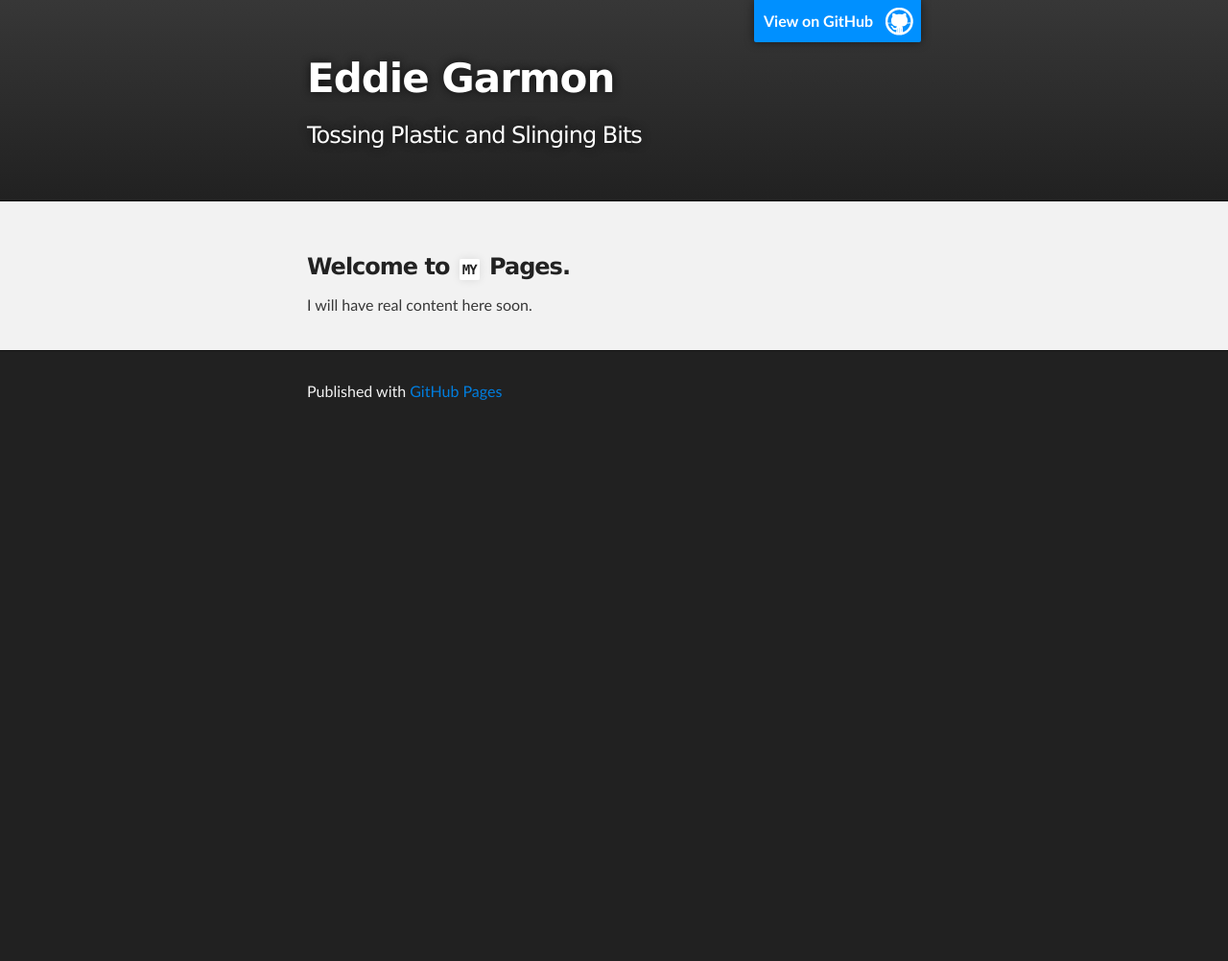
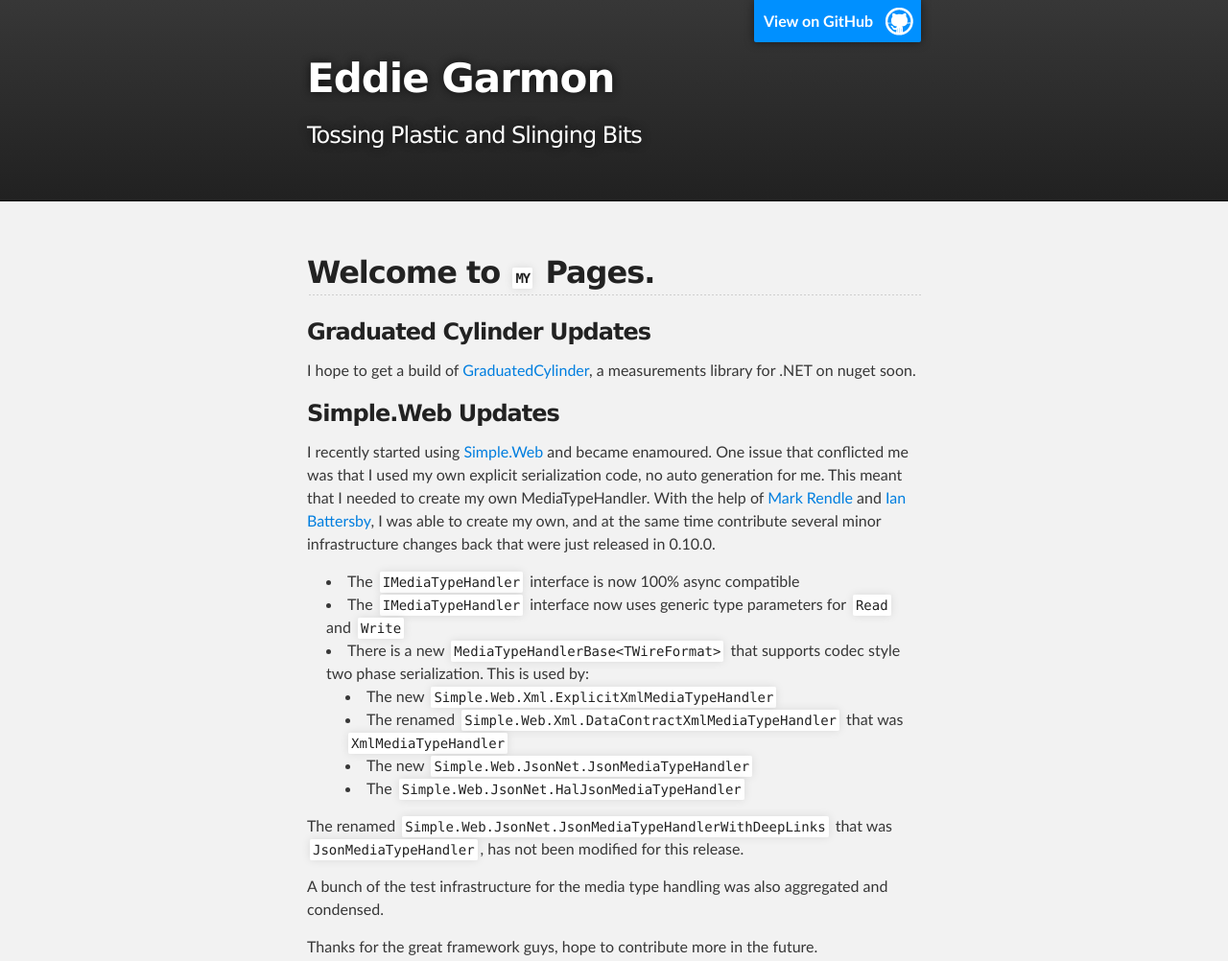
Before and after one commit to EddieGarmon/eddiegarmon.github.io, a plain HTML site: page index.html in a window 1280 px wide. Shown: the top 1002 px of the page at 96% size. Before the commit the page ends 800 px from the top, so only its background shows below. Drawn offline with Linux system fonts and the light colour scheme.

Commit message:
Replace master branch with page content via GitHub

```diff
--- a/index.html
+++ b/index.html
@@ -27,10 +27,41 @@
     <!-- MAIN CONTENT -->
     <div id="main_content_wrap" class="outer">
       <section id="main_content" class="inner">
-        <h3>
-<a name="welcome-to-my-pages" class="anchor" href="#welcome-to-my-pages"><span class="octicon octicon-link"></span></a>Welcome to <code>MY</code> Pages.</h3>
+        <h2>
+<a name="welcome-to-my-pages" class="anchor" href="#welcome-to-my-pages"><span class="octicon octicon-link"></span></a>Welcome to <code>MY</code> Pages.</h2>
 
-<p>I will have real content here soon.</p>
+<h3>
+<a name="graduated-cylinder-updates" class="anchor" href="#graduated-cylinder-updates"><span class="octicon octicon-link"></span></a>Graduated Cylinder Updates</h3>
+
+<p>I hope to get a build of <a href="https://github.com/EddieGarmon/GraduatedCylinder">GraduatedCylinder</a>, a measurements library for .NET on nuget soon.</p>
+
+<h3>
+<a name="simpleweb-updates" class="anchor" href="#simpleweb-updates"><span class="octicon octicon-link"></span></a>Simple.Web Updates</h3>
+
+<p>I recently started using <a href="https://github.com/markrendle/Simple.Web">Simple.Web</a> and became enamoured. One issue that conflicted me was that I used my own explicit serialization code, no auto generation for me. This meant that I needed to create my own MediaTypeHandler. With the help of <a href="@markrendle">Mark Rendle</a> and <a href="@ianbattersby">Ian Battersby</a>, I was able to create my own, and at the same time contribute several minor infrastructure changes back that were just released in 0.10.0.</p>
+
+<ul>
+<li>The <code>IMediaTypeHandler</code> interface is now 100% async compatible</li>
+<li>The <code>IMediaTypeHandler</code> interface now uses generic type parameters for <code>Read</code> and <code>Write</code>
+</li>
+<li>There is a new <code>MediaTypeHandlerBase&lt;TWireFormat&gt;</code> that supports codec style two phase serialization. This is used by:
+
+<ul>
+<li>The new <code>Simple.Web.Xml.ExplicitXmlMediaTypeHandler</code>
+</li>
+<li>The renamed <code>Simple.Web.Xml.DataContractXmlMediaTypeHandler</code> that was <code>XmlMediaTypeHandler</code>
+</li>
+<li>The new <code>Simple.Web.JsonNet.JsonMediaTypeHandler</code>
+</li>
+<li>The <code>Simple.Web.JsonNet.HalJsonMediaTypeHandler</code>
+</li>
+</ul>
+</li>
+</ul><p>The renamed <code>Simple.Web.JsonNet.JsonMediaTypeHandlerWithDeepLinks</code> that was <code>JsonMediaTypeHandler</code>, has not been modified for this release.</p>
+
+<p>A bunch of the test infrastructure for the media type handling was also aggregated and condensed.</p>
+
+<p>Thanks for the great framework guys, hope to contribute more in the future.</p>
       </section>
     </div>
 
```
Also changed, not shown: params.json (+1 -1 lines).
